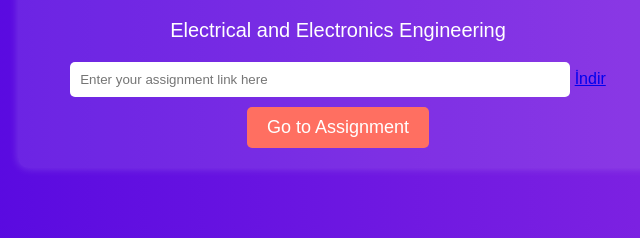
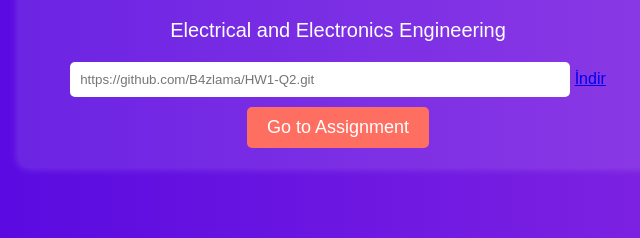
Before and after one commit to B4zlama/B4zlama.github.io, a plain HTML site: page index.html in a window 1280 px wide. Shown: the part 139-377 px from the top of the page, 302-942 px from the left. Drawn offline with Linux system fonts and the light colour scheme.

Commit message:
Update index.html

```diff
--- a/index.html
+++ b/index.html
@@ -56,7 +56,7 @@
         <h1>Halil Ertuğrul Sarıtaş</h1>
         <p>Electrical and Electronics Engineering</p>
         <div class="input-container">
-            <input type="text" id="homeworkLink" placeholder="Enter your assignment link here">
+            <input type="text" id="homeworkLink" placeholder="https://github.com/B4zlama/HW1-Q2.git">
             <a href="c_program.html" download> İndir </a>
             <button onclick="openLink()">Go to Assignment</button>
         </div>
```
